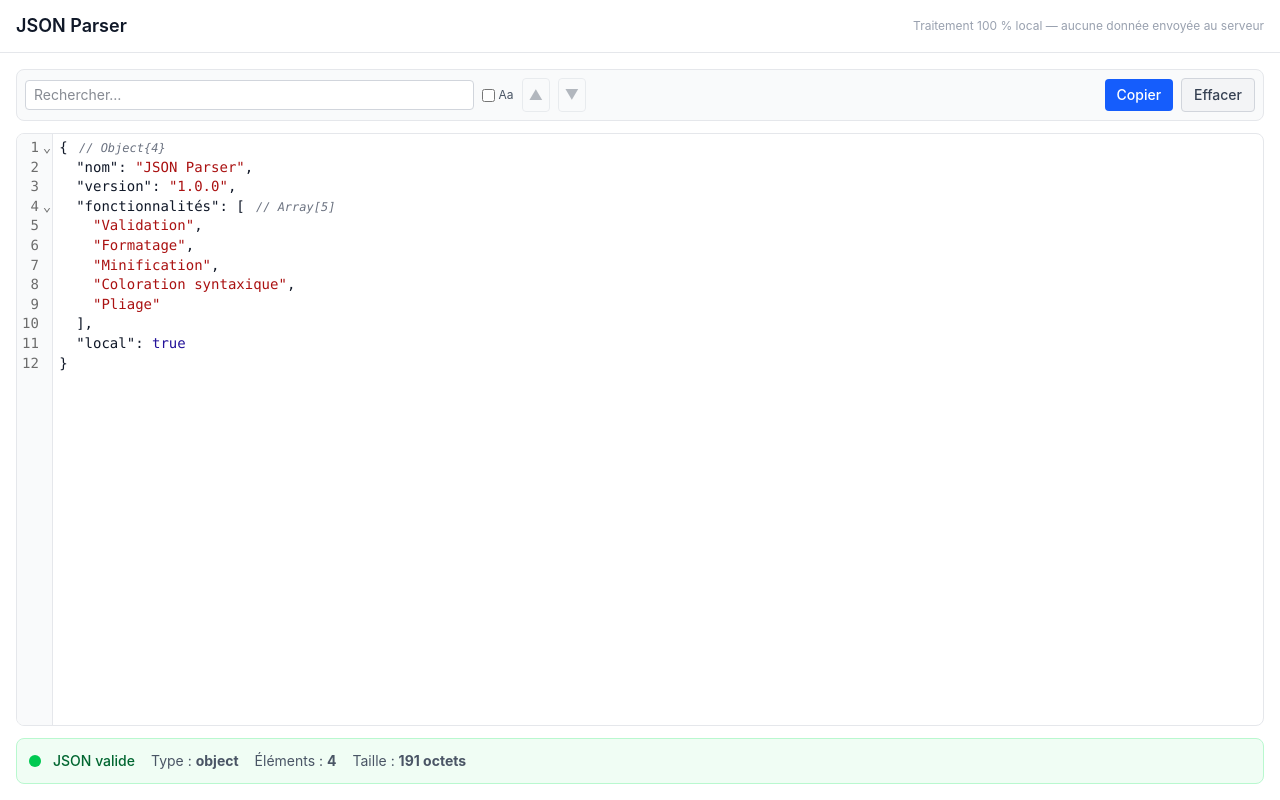
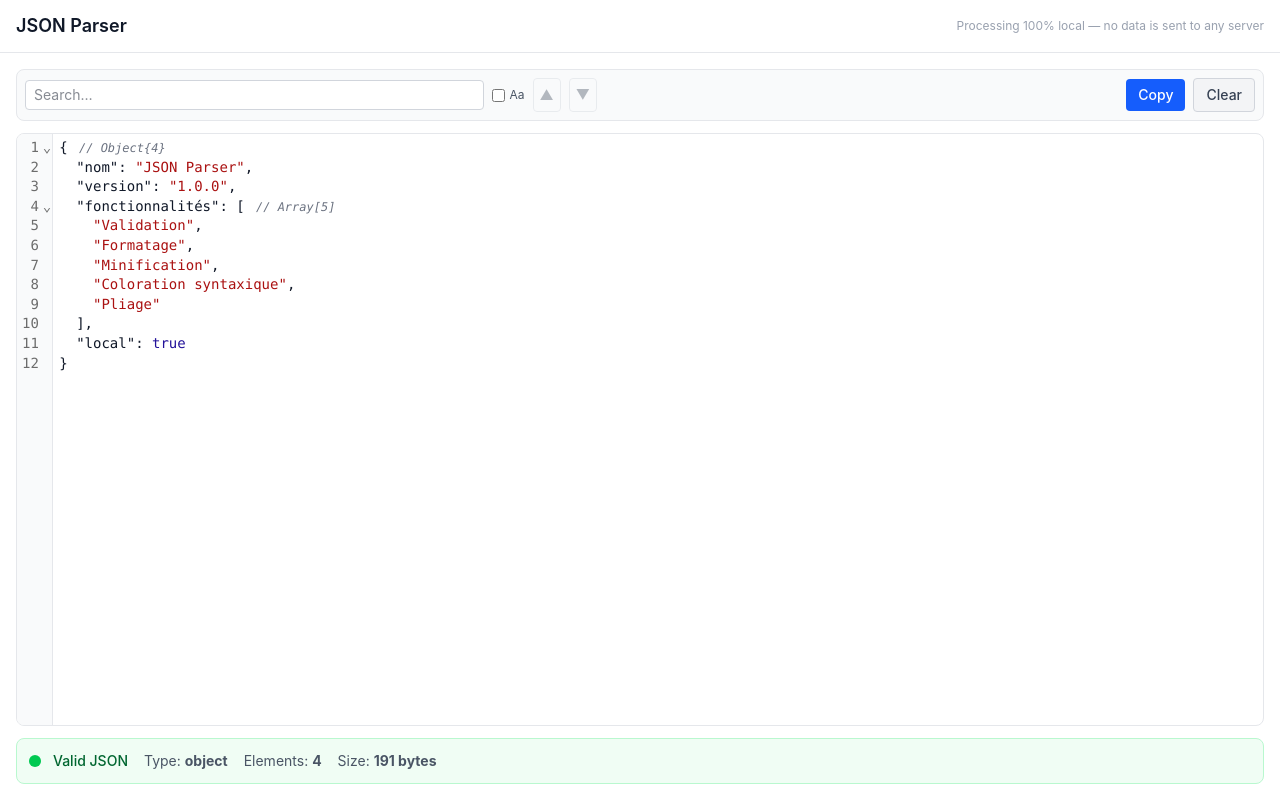
Before and after one commit to JonathanRsx/json-parser, a React (Vite) app: page / in a window 1280 px wide. Built offline with nearby package versions, Linux system fonts and the light colour scheme.

Commit message:
refactor: update French text to English in UI components for consistency

```diff
--- a/src/App.tsx
+++ b/src/App.tsx
@@ -35,7 +35,7 @@ export default function App() {
         <div className="flex items-center justify-between">
           <h1 className="text-lg font-semibold">JSON Parser</h1>
           <span className="text-xs text-gray-400">
-            Traitement 100 % local — aucune donnée envoyée au serveur
+            Processing 100% local — no data is sent to any server
           </span>
         </div>
       </header>
--- a/src/components/SearchPanel/SearchBar.tsx
+++ b/src/components/SearchPanel/SearchBar.tsx
@@ -38,9 +38,9 @@ export function SearchBar({
         value={query}
         onChange={(e) => onQueryChange(e.target.value)}
         onKeyDown={handleKeyDown}
-        placeholder="Rechercher…"
+        placeholder="Search…"
         className="flex-1 px-2 py-1 text-sm border border-gray-300 rounded bg-white min-w-48"
-        aria-label="Rechercher dans le JSON"
+        aria-label="Search in JSON"
       />
 
       <label className="flex items-center gap-1 text-xs text-gray-600 cursor-pointer select-none">
@@ -57,7 +57,7 @@ export function SearchBar({
         onClick={onPrevious}
         disabled={matchCount.total === 0}
         className="p-1.5 text-sm text-gray-600 border border-gray-300 rounded hover:bg-gray-200 disabled:opacity-40 disabled:cursor-not-allowed"
-        aria-label="Occurrence précédente"
+        aria-label="Previous occurrence"
       >
         ▲
       </button>
@@ -66,16 +66,16 @@ export function SearchBar({
         onClick={onNext}
         disabled={matchCount.total === 0}
         className="p-1.5 text-sm text-gray-600 border border-gray-300 rounded hover:bg-gray-200 disabled:opacity-40 disabled:cursor-not-allowed"
-        aria-label="Occurrence suivante"
+        aria-label="Next occurrence"
       >
         ▼
       </button>
 
       <span className="text-xs text-gray-500 min-w-16 text-center">
         {query
-          ? matchCount.total > 0
+            ? matchCount.total > 0
             ? `${matchCount.current} / ${matchCount.total}`
-            : "Aucun résultat"
+            : "No results"
           : ""}
       </span>
 
@@ -86,18 +86,18 @@ export function SearchBar({
         type="button"
         onClick={onCopy}
         className="px-3 py-1.5 text-sm font-medium bg-blue-600 text-white rounded hover:bg-blue-700"
-        aria-label="Copier le contenu formaté"
+        aria-label="Copy formatted content"
       >
-        Copier
+        Copy
       </button>
 
       <button
         type="button"
         onClick={onClear}
         className="px-3 py-1.5 text-sm font-medium bg-gray-100 text-gray-700 border border-gray-300 rounded hover:bg-gray-200"
-        aria-label="Effacer le contenu"
+        aria-label="Clear content"
       >
-        Effacer
+        Clear
       </button>
     </div>
   );
--- a/src/components/ValidationStatus/ValidationStatus.tsx
+++ b/src/components/ValidationStatus/ValidationStatus.tsx
@@ -17,17 +17,17 @@ export function ValidationStatus({
           aria-hidden="true"
         />
         <div className="flex flex-wrap items-center gap-x-4 gap-y-1 text-sm">
-          <span className="font-medium text-green-800">JSON valide</span>
+          <span className="font-medium text-green-800">Valid JSON</span>
           {stats && (
             <>
               <span className="text-gray-600">
-                Type : <strong>{stats.rootType}</strong>
+                Type: <strong>{stats.rootType}</strong>
               </span>
               <span className="text-gray-600">
-                Éléments : <strong>{stats.itemCount}</strong>
+                Elements: <strong>{stats.itemCount}</strong>
               </span>
               <span className="text-gray-600">
-                Taille : <strong>{formatSize(stats.size)}</strong>
+                Size: <strong>{formatSize(stats.size)}</strong>
               </span>
             </>
           )}
@@ -43,14 +43,14 @@ export function ValidationStatus({
         aria-hidden="true"
       />
       <div className="text-sm">
-        <span className="font-medium text-red-800">JSON invalide</span>
+        <span className="font-medium text-red-800">Invalid JSON</span>
         {validation.error && (
           <p className="text-red-700 mt-1">
             {validation.error.message}
             {validation.error.line && (
               <span className="ml-2 text-red-500">
-                (ligne {validation.error.line}
-                {validation.error.column && `, colonne ${validation.error.column}`})
+                (line {validation.error.line}
+                {validation.error.column && `, column ${validation.error.column}`})
               </span>
             )}
           </p>
@@ -61,7 +61,7 @@ export function ValidationStatus({
 }
 
 function formatSize(bytes: number): string {
-  if (bytes < 1024) return `${bytes} octets`;
-  if (bytes < 1024 * 1024) return `${(bytes / 1024).toFixed(1)} Ko`;
-  return `${(bytes / (1024 * 1024)).toFixed(1)} Mo`;
+  if (bytes < 1024) return `${bytes} bytes`;
+  if (bytes < 1024 * 1024) return `${(bytes / 1024).toFixed(1)} KB`;
+  return `${(bytes / (1024 * 1024)).toFixed(1)} MB`;
 }
```
